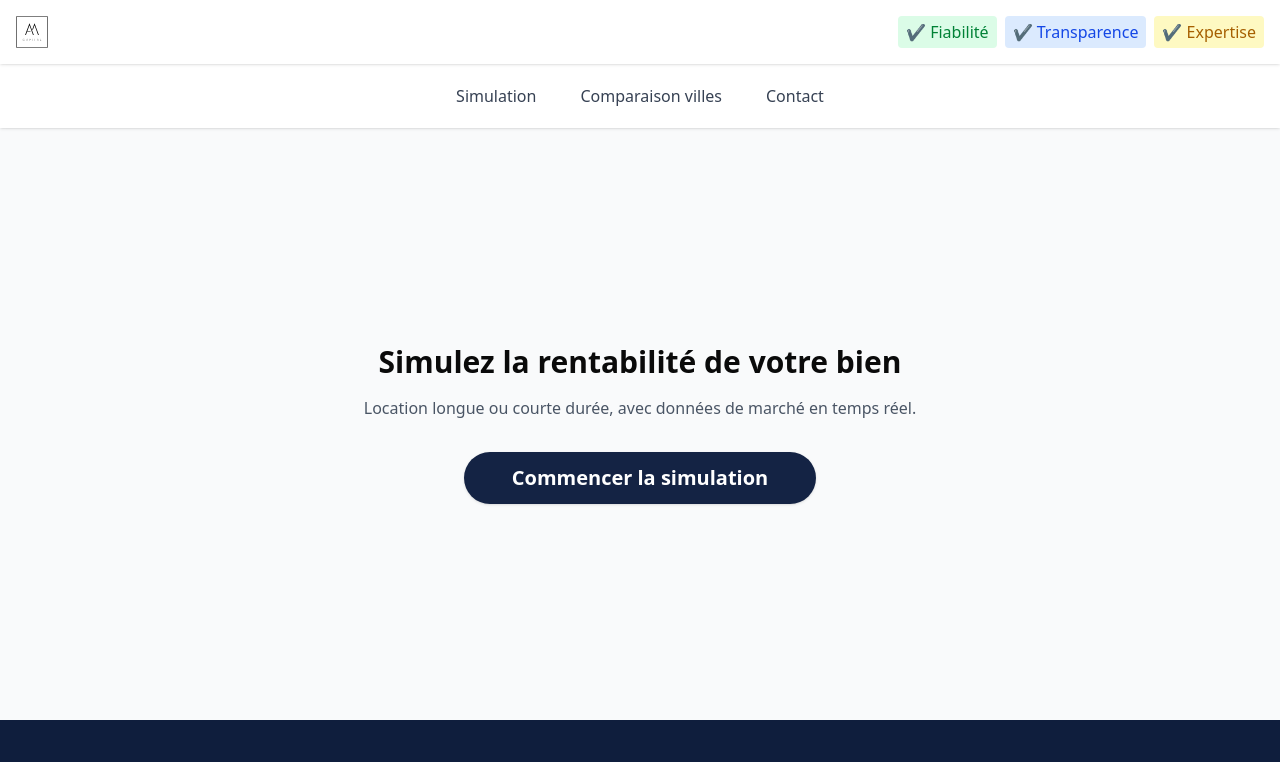
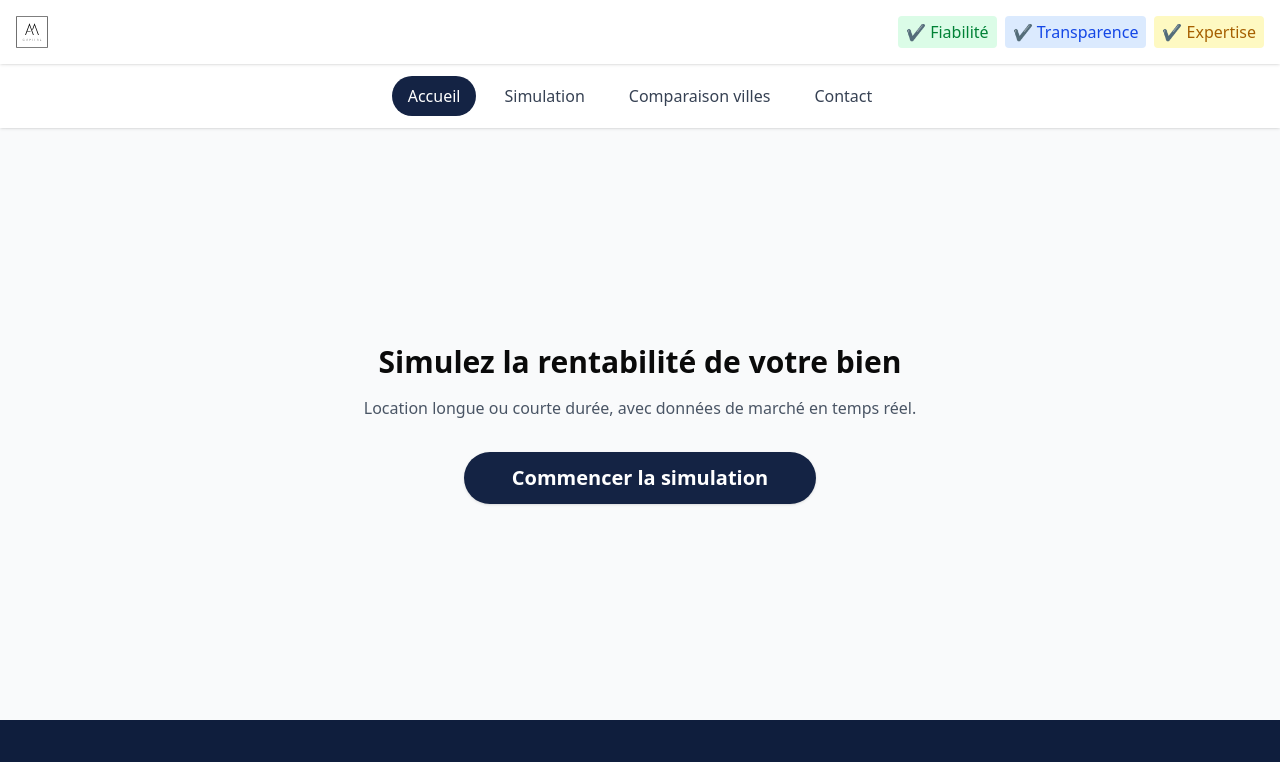
Before and after one commit to stungph115/am-capital-simulator, a Next.js app: page / in a window 1280 px wide. Shown: the top 762 px of the page. Built offline with nearby package versions, Linux system fonts and the light colour scheme.

Commit message:
add button Home to header nav

```diff
--- a/src/app/layout.tsx
+++ b/src/app/layout.tsx
@@ -48,24 +48,30 @@ export default function RootLayout({
 
         {/* Navigation par onglets */}
         <nav className="flex justify-center gap-3 bg-white shadow-sm py-3 sticky top-16 z-40">
-          <a
+          <Link
+            href="/"
+            className="px-4 py-2 rounded-full  bg-[#142344] text-white hover:bg-[#1d315e] transition font-medium"
+          >
+            Accueil
+          </Link>
+          <Link
             href="/simulation"
-            className="px-4 py-2 rounded-lg hover:bg-blue-50 transition text-gray-700 font-medium"
+            className="px-4 py-2 rounded-full hover:bg-blue-50 transition text-gray-700 font-medium"
           >
             Simulation
-          </a>
-          <a
+          </Link>
+          <Link
             href="/city-comparison"
-            className="px-4 py-2 rounded-lg hover:bg-blue-50 transition text-gray-700 font-medium"
+            className="px-4 py-2 rounded-full hover:bg-blue-50 transition text-gray-700 font-medium"
           >
             Comparaison villes
-          </a>
-          <a
+          </Link>
+          <Link
             href="/contact"
-            className="px-4 py-2 rounded-lg hover:bg-blue-50 transition text-gray-700 font-medium"
+            className="px-4 py-2 rounded-full hover:bg-blue-50 transition text-gray-700 font-medium"
           >
             Contact
-          </a>
+          </Link>
         </nav>
 
         {/* Main content */}
```
